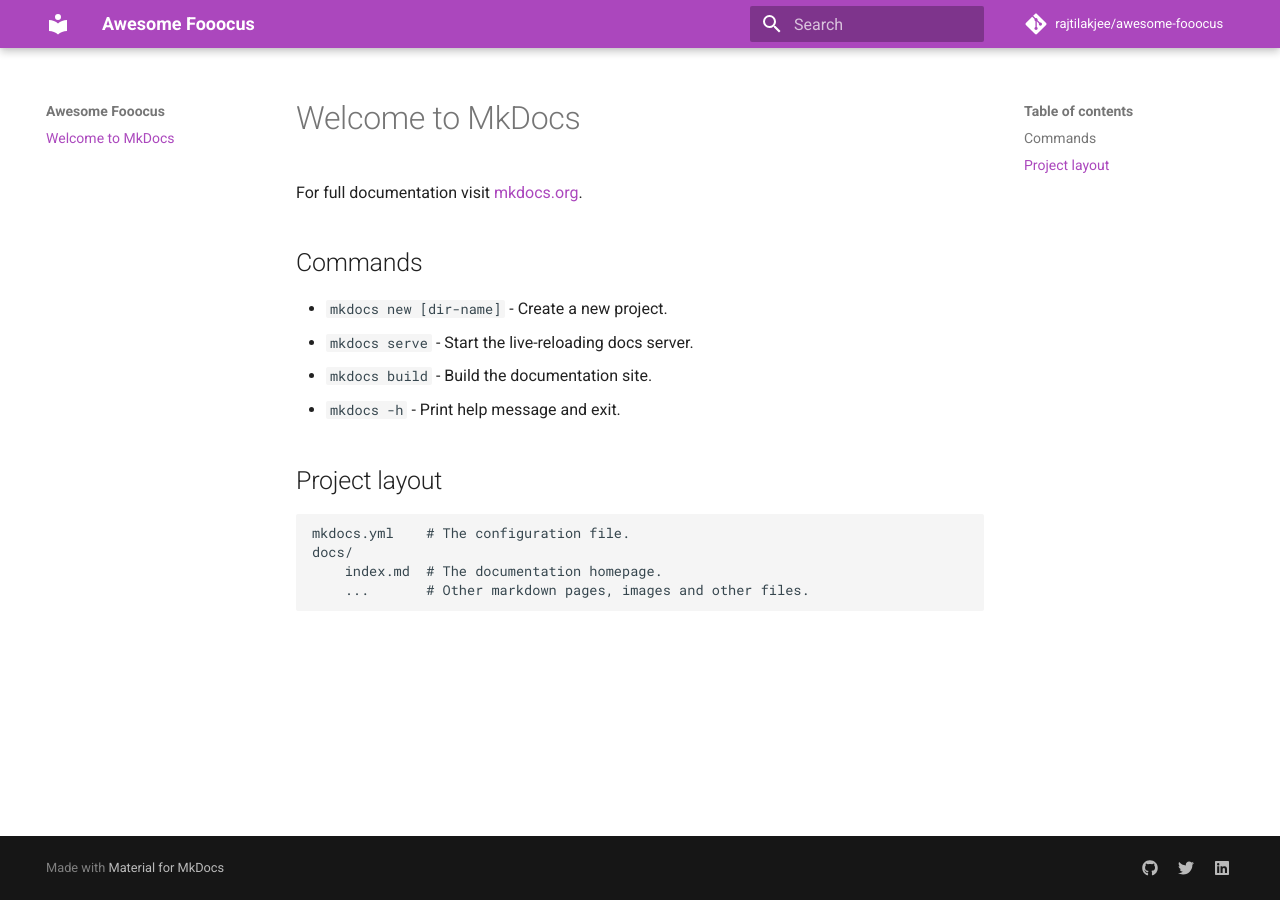
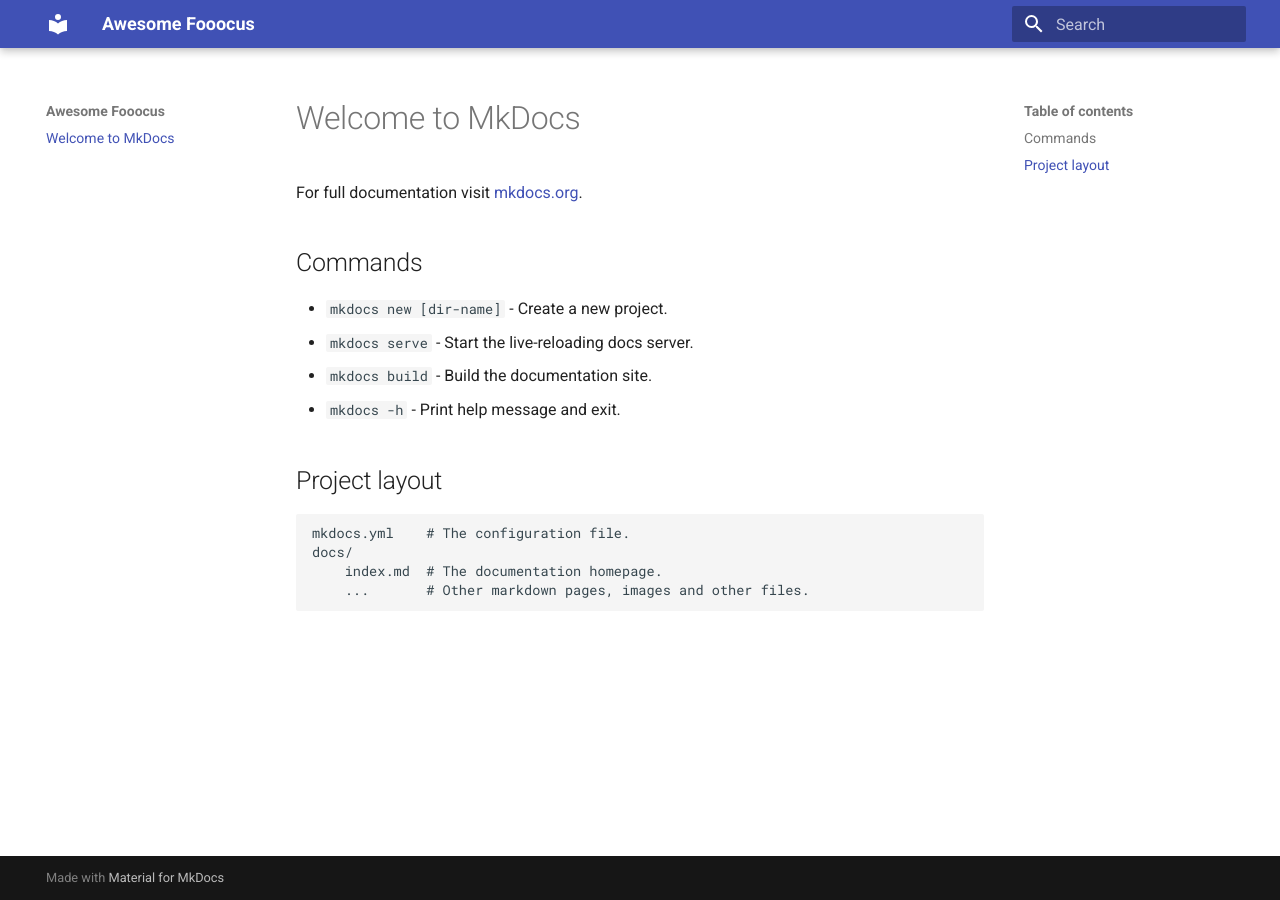
Before and after one commit to rajtilakjee/awesome-fooocus, an MkDocs documentation site: the page built from docs/index.md, in a window 1280 px wide. Built offline with MkDocs 1.6.1 and Material for MkDocs 9.7.7, drawn with Linux system fonts in a browser that asks for light colours; comment, search, counter and statistics services are not loaded.

Commit message:
Update mkdocs.yml

```diff
--- a/mkdocs.yml
+++ b/mkdocs.yml
@@ -1,19 +1,3 @@
 site_name: Awesome Fooocus
-site_url: https://awesome-fooocus.netlify.app
-site_description: A curated list of awesome Fooocus resources
-site_author: Rajtilak Bhattacharjee
-repo_name: rajtilakjee/awesome-fooocus
-repo_url: https://github.com/rajtilakjee/awesome-fooocus
 theme:
   name: material
-  palette:
-    primary: purple
-    accent: pink
-extra:
-  social:
-    - type: github
-      link: https://github.com/rajtilakjee
-    - type: twitter
-      link: https://twitter.com/rajtilakjee
-    - type: linkedin
-      link: https://www.linkedin.com/in/rajtilak
```
